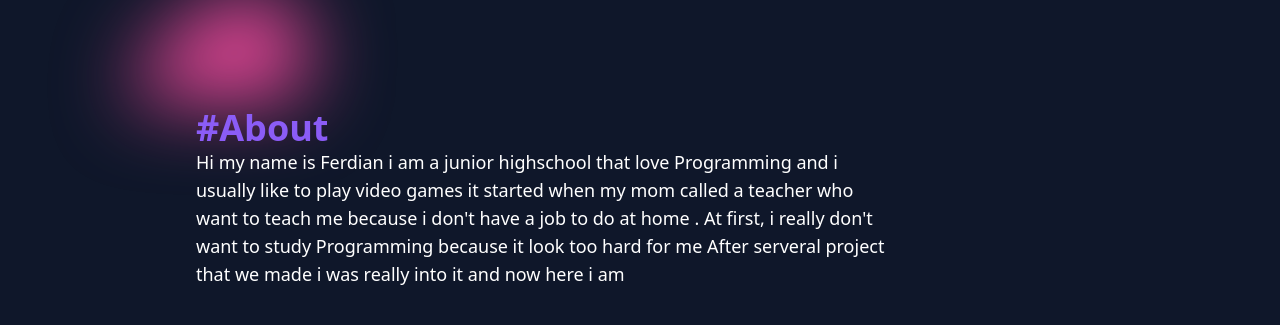
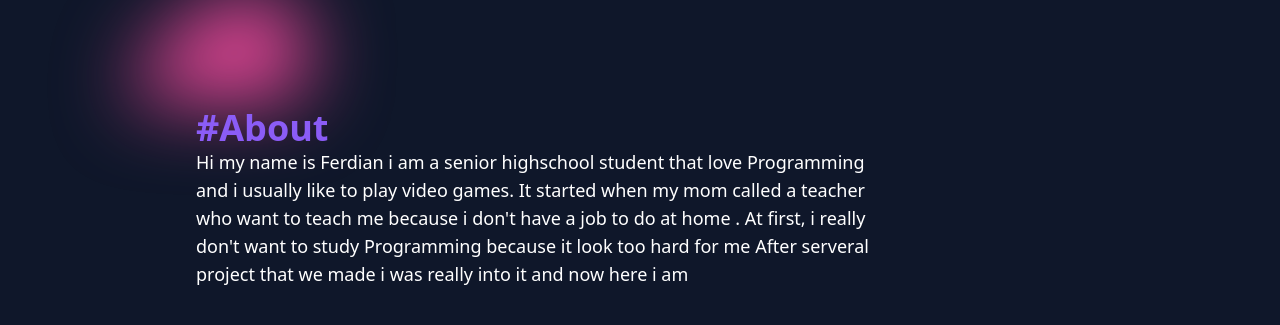
Before and after one commit to 12Ferdian12/12Ferdian12.github.io, a website: page Views/Personal.html in a window 1280 px wide. Shown: the part 812-1137 px from the top of the page. Drawn offline with nearby package versions, Linux system fonts and the light colour scheme.

Commit message:
changing

```diff
--- a/Views/Personal.html
+++ b/Views/Personal.html
@@ -123,12 +123,12 @@
           <p
             class="container w-[350px] md:w-[700px] mb-10 text-white sm:text-xl md:text-lg"
           >
-            Hi my name is Ferdian i am a junior highschool that love Programming
-            and i usually like to play video games it started when my mom called
-            a teacher who want to teach me because i don't have a job to do at
-            home . At first, i really don't want to study Programming because it
-            look too hard for me After serveral project that we made i was
-            really into it and now here i am
+            Hi my name is Ferdian i am a senior highschool student that love
+            Programming and i usually like to play video games. It started when
+            my mom called a teacher who want to teach me because i don't have a
+            job to do at home . At first, i really don't want to study
+            Programming because it look too hard for me After serveral project
+            that we made i was really into it and now here i am
           </p>
         </div>
         <div class="flex justify-start items-center gap-4">
@@ -386,7 +386,7 @@
             >
               <a
                 class="flex p-6 items-center hover:font-bold"
-                href="https://www.instagram.com/yong.who/"
+                href="https://www.instagram.com/f_rdi_n/"
                 ><i class="fa-brands fa-instagram" style="color: #ffffff"></i>
                 <p class="mx-4 hover:border-b border-white">Instagram</p>
               </a>
```
